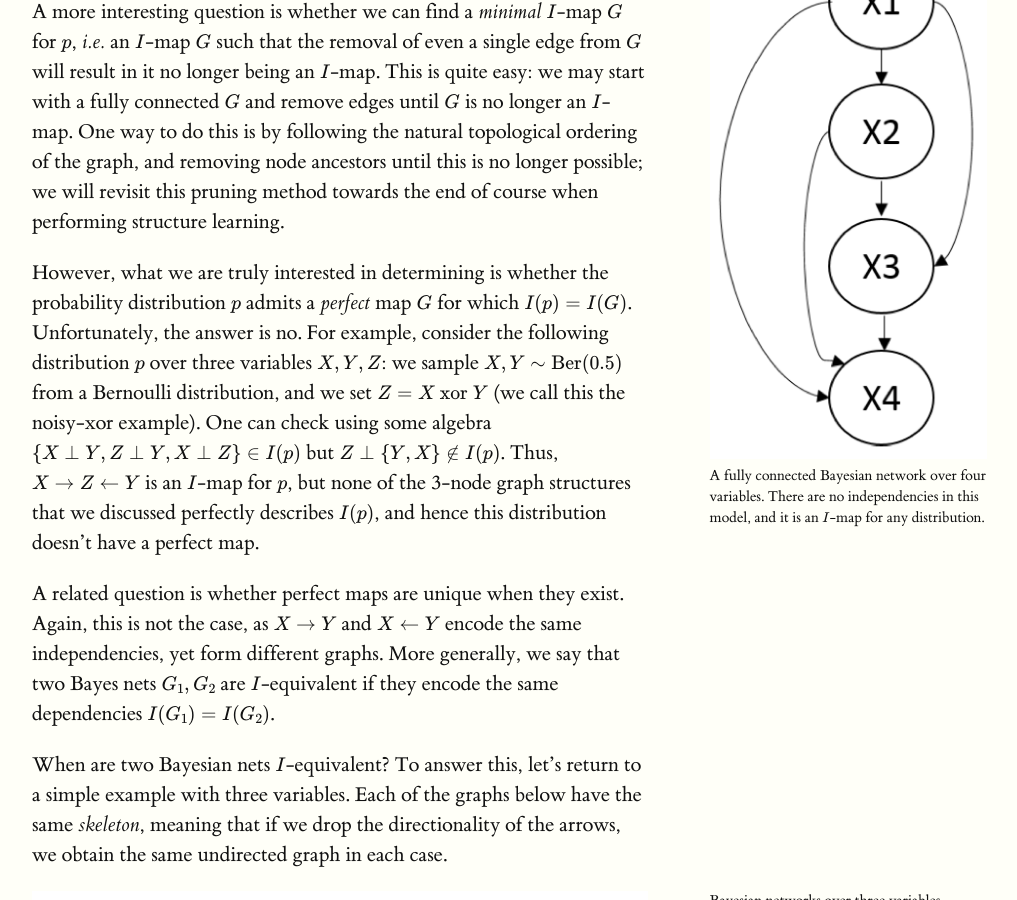
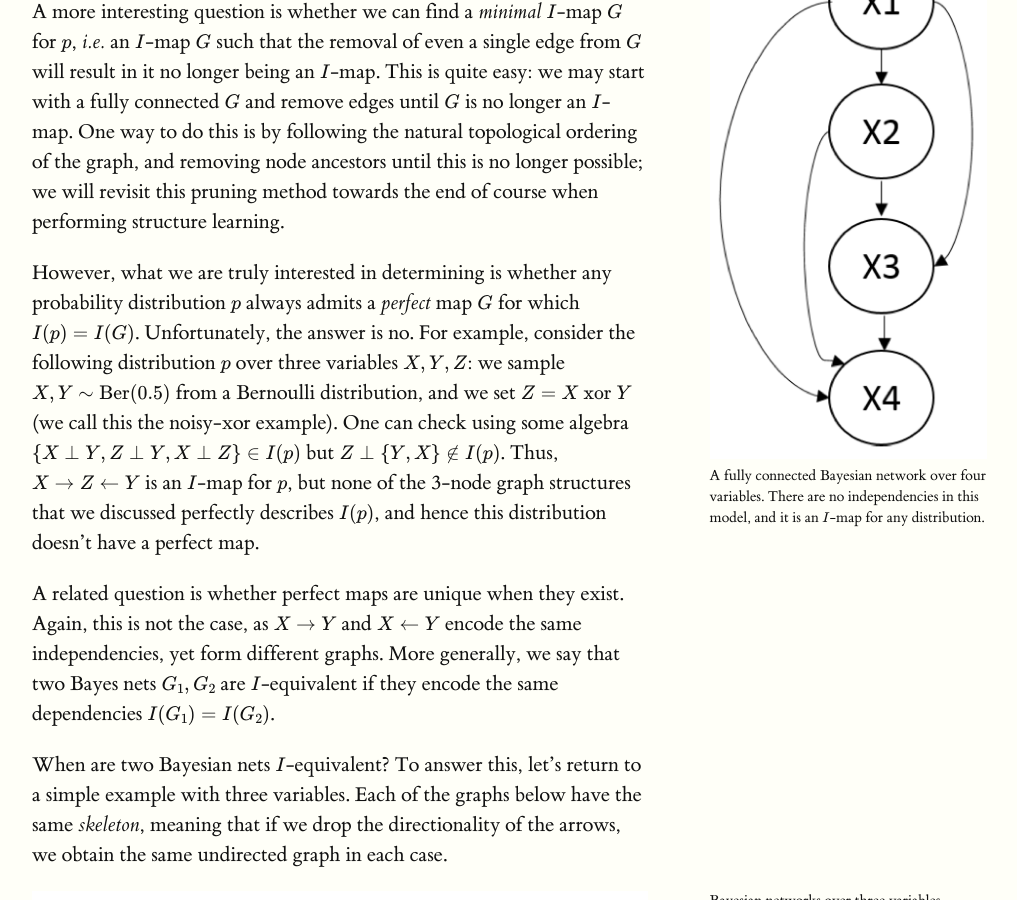
Before and after one commit to ermongroup/cs228-notes, a Jekyll site: the page built from representation/directed/index.md, in a window 1280 px wide and 900 px high, scrolled down 6467 px. Shown: the whole window, without its empty margins (128-1145 px from the left). Built offline with Jekyll 4.4.1, drawn with Linux system fonts in a browser that asks for light colours; formulas are drawn with MathJax 3.

Commit message:
Update Bayesian Networks Representation
Minor change, including the words in line 113 "any" and "always". For me without it, it seems that there is no distribution p for which a perfect map exist.

```diff
--- a/representation/directed/index.md
+++ b/representation/directed/index.md
@@ -110,7 +110,7 @@ First, note that it is easy to construct a $$G$$ such that $$I(G) \subseteq I(p)
 
 A more interesting question is whether we can find a *minimal* $$I$$-map $$G$$ for $$p$$, *i.e.* an $$I$$-map $$G$$ such that the removal of even a single edge from $$G$$ will result in it no longer being an $$I$$-map. This is quite easy: we may start with a fully connected $$G$$ and remove edges until $$G$$ is no longer an $$I$$-map. One way to do this is by following the natural topological ordering of the graph, and removing node ancestors until this is no longer possible; we will revisit this pruning method towards the end of course when performing structure learning.
 
-However, what we are truly interested in determining is whether the probability distribution $$p$$ admits a *perfect* map $$G$$ for which $$I(p)=I(G)$$. Unfortunately, the answer is no. For example, consider the following distribution $$p$$ over three variables $$X,Y,Z$$: we sample $$X,Y \sim \text{Ber}(0.5)$$ from a Bernoulli distribution, and we set $$Z = X \text{ xor } Y$$ (we call this the noisy-xor example). One can check using some algebra $$\{X \perp Y, Z \perp Y, X \perp Z\} \in I(p)$$ but $$Z \perp \{Y,X\} \not\in I(p)$$. Thus, $$ X \rightarrow Z \leftarrow Y $$ is an $$I$$-map for $$p$$, but none of the 3-node graph structures that we discussed perfectly describes $$I(p)$$, and hence this distribution doesn't have a perfect map.
+However, what we are truly interested in determining is whether any probability distribution $$p$$ always admits a *perfect* map $$G$$ for which $$I(p)=I(G)$$. Unfortunately, the answer is no. For example, consider the following distribution $$p$$ over three variables $$X,Y,Z$$: we sample $$X,Y \sim \text{Ber}(0.5)$$ from a Bernoulli distribution, and we set $$Z = X \text{ xor } Y$$ (we call this the noisy-xor example). One can check using some algebra $$\{X \perp Y, Z \perp Y, X \perp Z\} \in I(p)$$ but $$Z \perp \{Y,X\} \not\in I(p)$$. Thus, $$ X \rightarrow Z \leftarrow Y $$ is an $$I$$-map for $$p$$, but none of the 3-node graph structures that we discussed perfectly describes $$I(p)$$, and hence this distribution doesn't have a perfect map.
 
 A related question is whether perfect maps are unique when they exist. Again, this is not the case, as $$X \rightarrow Y$$ and $$X \leftarrow Y$$ encode the same independencies, yet form different graphs. More generally, we say that two Bayes nets $$G_1, G_2$$ are $$I$$-equivalent if they encode the same dependencies $$I(G_1) = I(G_2)$$.
 
```
